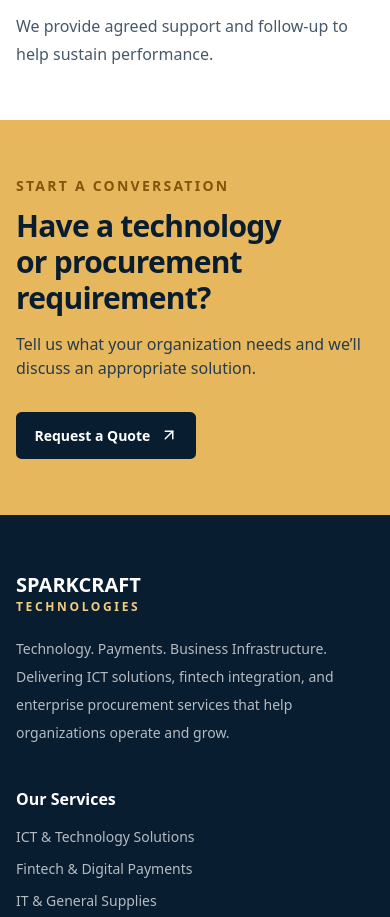
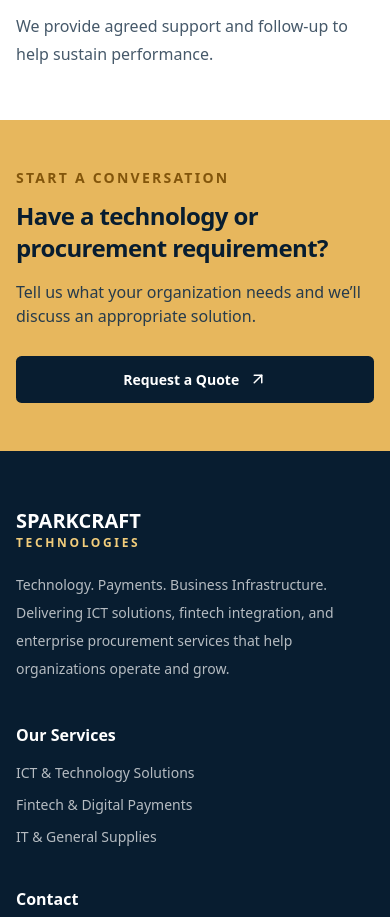
Before and after one commit to PHENOMVALENCE/sparkcraft, a Next.js app: page / in a window 390 px wide. Shown: the part 9767-10684 px from the top of the page. Built offline with nearby package versions, Linux system fonts and the light colour scheme.

Commit message:
fix: improve responsive call to action

```diff
--- a/src/components/CorporateCTA.tsx
+++ b/src/components/CorporateCTA.tsx
@@ -2,5 +2,5 @@
 import { ArrowUpRight } from "lucide-react";
 
 export default function CorporateCTA({ title = "Let’s talk about what you need.", description = "Share your requirements and we’ll discuss an appropriate next step for your organization." }: { title?: string; description?: string }) {
-  return <section className="bg-[var(--sc-amber)] py-14 md:py-20"><div className="container-wide flex flex-wrap items-center justify-between gap-8"><div><p className="text-sm font-bold uppercase tracking-[.16em] text-[var(--sc-accent-ink)]">Start a conversation</p><h2 className="mt-3 max-w-2xl text-3xl font-bold tracking-tight text-[var(--sc-navy)] md:text-4xl">{title}</h2><p className="mt-4 max-w-2xl text-[var(--sc-body)]">{description}</p></div><Link href="/contact" className="corporate-button !bg-[var(--sc-navy)] !text-white">Request a Quote <ArrowUpRight size={18}/></Link></div></section>;
+  return <section className="bg-[var(--sc-amber)] py-12 sm:py-14 md:py-20"><div className="container-wide flex flex-col items-start justify-between gap-7 sm:flex-row sm:items-center sm:gap-8"><div><p className="text-sm font-bold uppercase tracking-[.16em] text-[var(--sc-accent-ink)]">Start a conversation</p><h2 className="mt-3 max-w-2xl text-2xl font-bold tracking-tight text-[var(--sc-navy)] sm:text-3xl md:text-4xl">{title}</h2><p className="mt-4 max-w-2xl text-[var(--sc-body)]">{description}</p></div><Link href="/contact" className="corporate-button w-full !bg-[var(--sc-navy)] !text-white sm:w-auto">Request a Quote <ArrowUpRight size={18}/></Link></div></section>;
 }
```
